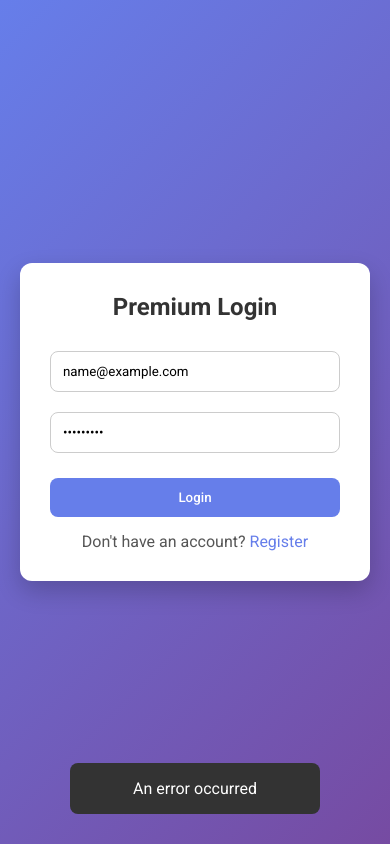
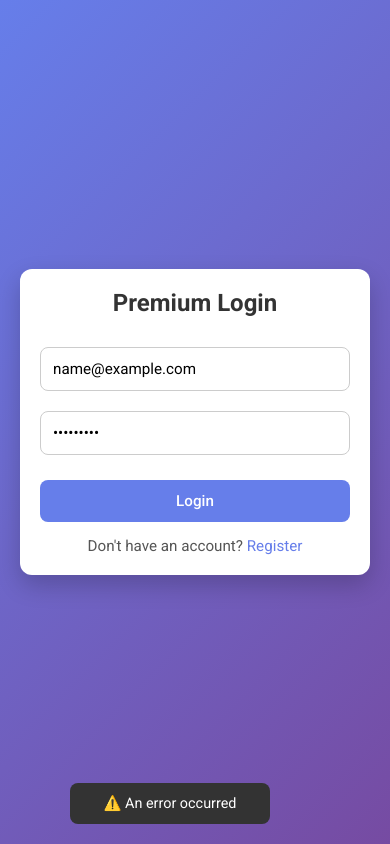
Before and after one commit to NELSON22967/frontend-campus-junction, a website: page index.html in a window 390 px wide. Both pictures are taken after typing "name@example.com", "Sample123" into the empty fields and a click on the button "Login". Drawn offline with Linux system fonts and the light colour scheme; no server answers.

Commit message:
Ready-to-deploy frontend with index, register, login

```diff
--- a/index.html
+++ b/index.html
@@ -6,24 +6,32 @@
   <link href="https://fonts.googleapis.com/css2?family=Roboto:wght@400;500;700&display=swap" rel="stylesheet">
   <style>
     * { box-sizing: border-box; margin:0; padding:0; font-family: 'Roboto', sans-serif; }
-    body { display: flex; justify-content: center; align-items: center; height: 100vh; background: linear-gradient(135deg,#667eea,#764ba2); }
+    body {
+      display: flex; justify-content: center; align-items: center;
+      min-height: 100vh; background: linear-gradient(135deg,#667eea,#764ba2); padding: 20px;
+    }
 
     form {
-      background: #fff; padding: 30px; border-radius: 12px; width: 350px;
+      background: #fff; padding: 30px; border-radius: 12px; width: 100%; max-width: 400px;
       box-shadow: 0 10px 25px rgba(0,0,0,0.2); position: relative;
     }
 
-    h2 { text-align: center; margin-bottom: 20px; color: #333; }
+    h2 { text-align: center; margin-bottom: 20px; color: #333; font-size: 1.8rem; }
 
-    input { width: 100%; padding: 12px; margin: 10px 0; border-radius: 8px; border: 1px solid #ccc; transition: border-color 0.3s; }
+    input {
+      width: 100%; padding: 14px; margin: 10px 0; border-radius: 8px;
+      border: 1px solid #ccc; transition: border-color 0.3s; font-size: 1rem;
+    }
+
     input:focus { border-color: #667eea; outline: none; }
 
     button {
-      width: 100%; padding: 12px; margin-top: 15px; border: none;
+      width: 100%; padding: 14px; margin-top: 15px; border: none;
       border-radius: 8px; background: #667eea; color: #fff; font-weight: 500;
       cursor: pointer; transition: background 0.3s; display: flex; justify-content: center; align-items: center;
-      position: relative;
+      font-size: 1rem;
     }
+
     button:hover { background: #5a67d8; }
 
     .spinner {
@@ -35,33 +43,41 @@
       animation: spin 1s linear infinite;
       margin-left: 8px;
     }
+
     @keyframes spin { 100% { transform: rotate(360deg); } }
 
-    p { text-align: center; margin-top: 15px; color: #555; }
+    p { text-align: center; margin-top: 15px; color: #555; font-size: 0.95rem; }
     a { color: #667eea; text-decoration: none; }
     a:hover { text-decoration: underline; }
 
-    /* Toast styles */
+    /* Toast notification */
     .toast {
       visibility: hidden;
-      min-width: 250px;
+      min-width: 200px;
+      max-width: 80%;
       margin-left: -125px;
       background-color: #333;
       color: #fff;
       text-align: center;
       border-radius: 8px;
-      padding: 16px;
+      padding: 12px;
       position: fixed;
       z-index: 9999;
       left: 50%;
       bottom: 30px;
-      font-size: 16px;
+      font-size: 0.95rem;
       opacity: 0;
       transition: opacity 0.5s, visibility 0.5s;
+      word-wrap: break-word;
     }
-    .toast.show {
-      visibility: visible;
-      opacity: 1;
+    .toast.show { visibility: visible; opacity: 1; }
+
+    /* Responsive adjustments */
+    @media (max-width: 480px) {
+      form { padding: 20px; }
+      h2 { font-size: 1.5rem; }
+      input, button { padding: 12px; font-size: 0.95rem; }
+      .toast { font-size: 0.9rem; bottom: 20px; }
     }
   </style>
 </head>
@@ -88,9 +104,7 @@
     function showToast(message) {
       toast.textContent = message;
       toast.classList.add('show');
-      setTimeout(() => {
-        toast.classList.remove('show');
-      }, 3000);
+      setTimeout(() => toast.classList.remove('show'), 3000);
     }
 
     form.addEventListener('submit', async (e) => {
@@ -105,7 +119,6 @@
       };
 
       try {
-        // ✅ Updated to use deployed backend
         const res = await fetch('https://campus-junction-2.onrender.com/api/login', {
           method: 'POST',
           headers: { 'Content-Type': 'application/json' },
@@ -118,9 +131,10 @@
         button.disabled = false;
 
         if (res.ok) {
-          showToast('Login successful!');
-          localStorage.setItem('token', result.token); // store JWT
-          setTimeout(() => { window.location.href = 'campus.html'; }, 1000);
+          showToast('✅ Login successful! Redirecting...');
+          setTimeout(() => {
+            window.location.href = 'campus.html';
+          }, 1500);
         } else {
           showToast(result.message || 'Login failed');
         }
@@ -128,7 +142,7 @@
         spinner.style.display = 'none';
         button.disabled = false;
         console.error(err);
-        showToast('An error occurred');
+        showToast('⚠️ An error occurred');
       }
     });
   </script>
```
Also changed, not shown: campus.html (+1 -1 lines), register.html (+25 -20 lines).
